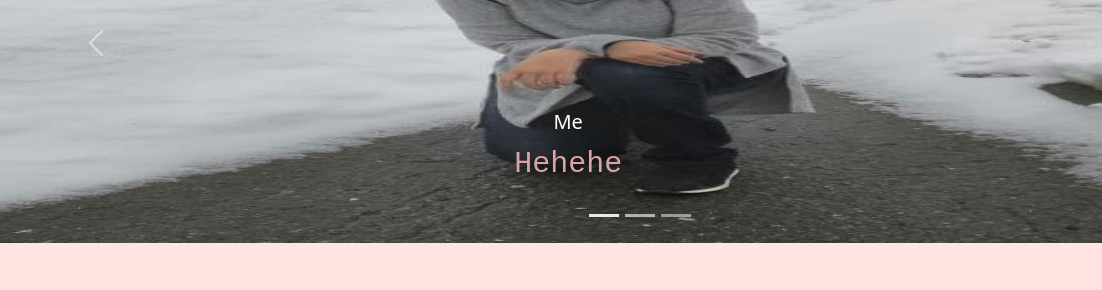
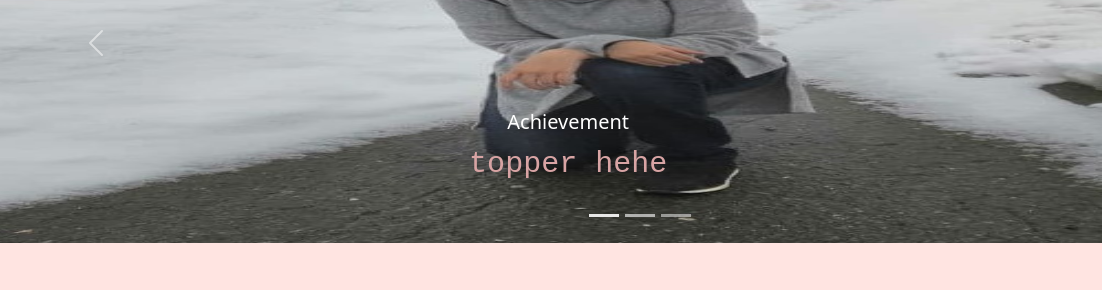
Before and after one commit to ZiyaZainabSV/ZiyaZainabSV.github.io, a plain HTML site: page index.html in a window 1280 px wide. Shown: the part 1716-2006 px from the top of the page, 0-1102 px from the left. Drawn offline with nearby package versions, Linux system fonts and the light colour scheme.

Commit message:
Sample change to html file

```diff
--- a/index.html
+++ b/index.html
@@ -32,8 +32,8 @@
       <div class="carousel-item active" class="gal">
         <img src="me.jpg" class="d-block w-100" alt="...">
         <div class="carousel-caption d-none d-md-block">
-          <h5>Me</h5>
-          <p>Hehehe</p>
+          <h5>Achievement</h5>
+          <p>topper hehe</p>
         </div>
       </div>
       <div class="carousel-item" style="margin: auto;">
```
